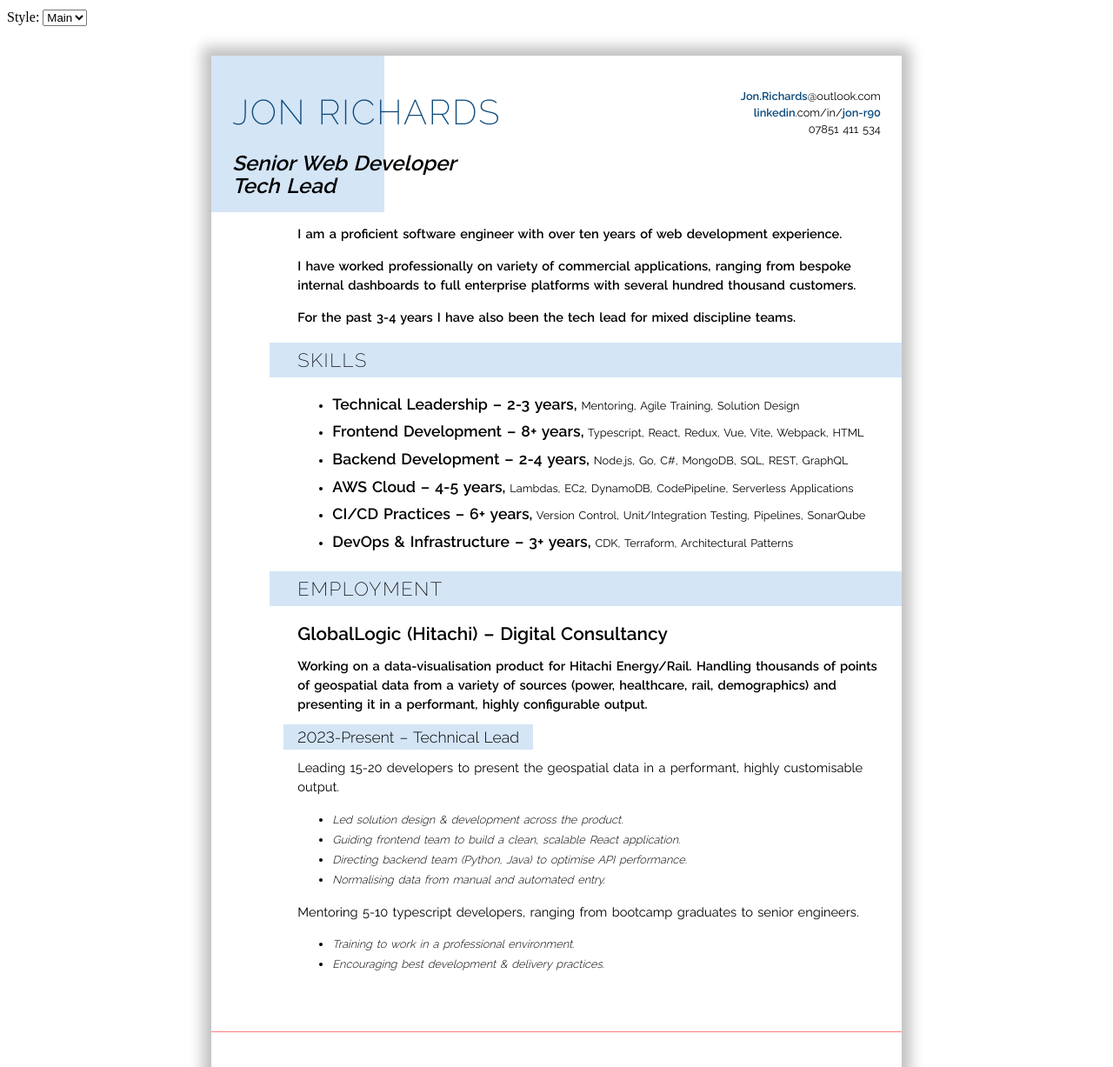
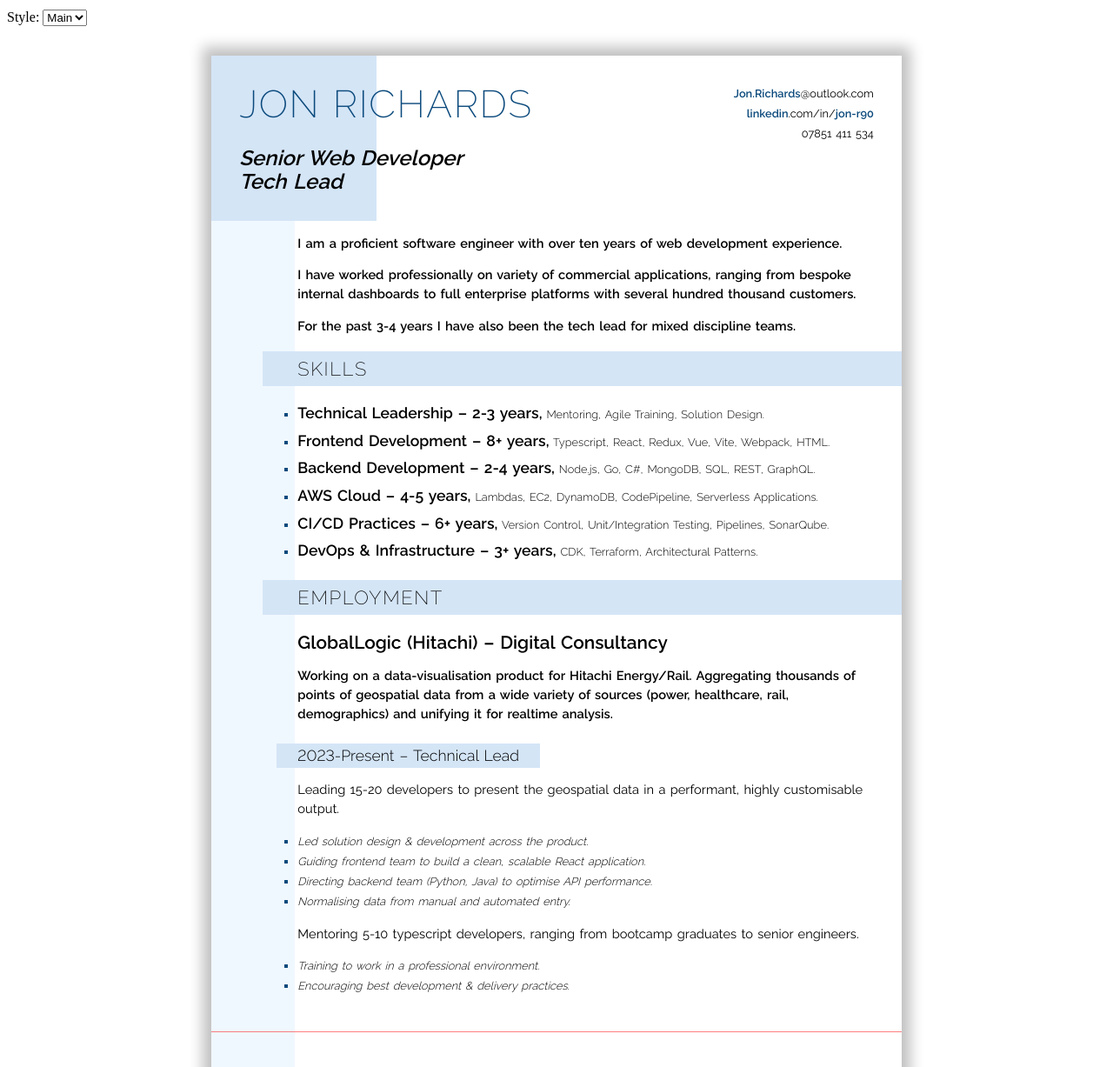
Before and after one commit to jon-r/cv, a plain HTML site: page html/index.html in a window 1280 px wide. Shown: the top 1227 px of the page at 87% size. Drawn offline with Linux system fonts and the light colour scheme.

Commit message:
final style polish

```diff
--- a/html/assets/style-main.css
+++ b/html/assets/style-main.css
@@ -1,16 +1,27 @@
 @import url("https://fonts.googleapis.com/css2?family=Raleway:wght@200..600&display=swap");
 
 main {
+  position: relative;
   font-family: "Raleway", sans-serif;
+  word-spacing: 0.1rem;
   display: grid;
   grid-template-columns: repeat(8, minmax(0, 1fr));
   grid-auto-flow: column;
-  word-spacing: 0.1rem;
 
+  &::after {
+    content: "";
+    display: block;
+    position: absolute;
+    inset: 0 auto 0 0;
+    width: 6rem;
+    background-color: var(--bg-lite);
+    z-index: -1;
+  }
+
+  --bg-lite: #f0f8ff;
   --bg: #d4e5f6;
   --emphasis: #0a497c;
-
-  --page-margin: 1.5rem;
+  --page-margin: 2rem;
   --inner-margin: 1rem;
 }
 
@@ -32,16 +43,18 @@ a:not(:hover) {
 header {
   grid-column: 1 / span 2;
   background-color: var(--bg);
-  padding: var(--inner-margin) var(--page-margin);
-  /*padding: 2rem var(--inner-margin) var(--inner-margin) var(--page-margin);*/
+  padding: var(--page-margin);
   display: flex;
   flex-direction: column;
-  justify-content: flex-end;
+  justify-content: space-between;
+  height: 190px;
+  width: 190px;
 
   & h1 {
-    font-size: 2.5rem;
+    font-size: 2.75rem;
     white-space: nowrap;
     color: var(--emphasis);
+    margin: 0;
   }
 
   & h3 {
@@ -53,19 +66,15 @@ header {
   }
 }
 
-/*.sidebar {*/
-/*  grid-column: 1 / span 2;*/
-/*  height: 50px;*/
-/*}*/
-
 .contact {
   grid-column: 3 / span 6;
   font-size: 0.8rem;
+  line-height: 1.8;
   text-align: right;
 
   & ul {
     list-style: none;
-    /*margin: 0;*/
+    margin: 0;
     padding-top: var(--page-margin);
     padding-right: var(--page-margin);
   }
@@ -75,7 +84,10 @@ header {
   }
 }
 
-.about, .education, .skills, .jobs {
+.about,
+.education,
+.skills,
+.jobs {
   grid-column: 2 / span 7;
 
   & > * {
@@ -84,8 +96,8 @@ header {
 
   & h2 {
     background-color: var(--bg);
-    padding: 0.5rem 2rem;
-    margin-left: -2rem;
+    padding: 0.5rem 2.5rem;
+    margin-left: -2.5rem;
   }
 
   & h3 {
@@ -93,16 +105,27 @@ header {
   }
 
   & h4 {
+    display: inline-block;
+    font-size: 1.1rem;
+    font-weight: 300;
+    font-variant-numeric: lining-nums;
+    background-color: var(--bg);
+    padding: 0.25rem 1.5rem;
+    margin-left: -1.5rem;
+  }
+
+  & ul {
+    padding-left: 0;
+    list-style-type: square;
+  }
+
+  & li {
+    font-weight: 300;
     font-size: 0.8rem;
-    font-weight: 400;
+    line-height: 1.8;
 
-    & strong {
-      font-size: 1.1rem;
-      font-weight: 300;
-      font-variant-numeric: lining-nums;
-      background-color: var(--bg);
-      padding: 0.25rem 1rem;
-      margin-left: -1rem;
+    &::marker {
+      color: var(--emphasis);
     }
   }
 }
@@ -112,28 +135,21 @@ header {
     margin-bottom: 0;
   }
 
-  & li {
-    font-size: 0.8rem;
-    line-height: 1.8;
-
-    & strong {
-      font-size: 1.1rem;
-    }
+  & li strong {
+    font-size: 1.1rem;
   }
 }
 
-.jobs, .education {
+.jobs,
+.education {
   & li {
-    font-weight: 300;
     font-style: italic;
-    font-size: 0.8rem;
-    line-height: 1.8;
   }
 }
 
-/* todo use nth type if more. also wrap in print meda query */
+/* todo wrap in print meda query */
 .jobs .page-break {
-  height: 5rem;
+  height: 4rem;
 }
 .education .page-break {
   height: 10rem;
--- a/html/index.html
+++ b/html/index.html
@@ -10,7 +10,6 @@
     <link rel="icon" href="assets/favicon.svg" />
 
     <link rel="stylesheet" href="assets/reset.css" />
-    <!-- FIXME retarget styles -->
     <link rel="stylesheet" href="assets/styles.css" />
     <link id="style_main" rel="stylesheet" href="assets/style-main.css" />
     <link
@@ -35,9 +34,7 @@
           <h3><em>Senior Web Developer</em> <em>Tech Lead</em></h3>
         </header>
 
-        <div class="sidebar" role="presentation"></div>
-
-        <section class="contact">
+        <nav class="contact">
           <ul>
             <li>
               <a href="mailto:jon.richards@outlook.com"
@@ -51,7 +48,7 @@
             </li>
             <li><a href="tel:+447851411534">07851 411 534</a></li>
           </ul>
-        </section>
+        </nav>
         <section class="about">
           <p>
             <strong
@@ -79,27 +76,27 @@
           <ul>
             <li>
               <strong>Technical Leadership – 2-3 years,</strong> Mentoring,
-              Agile Training, Solution Design
+              Agile Training, Solution Design.
             </li>
             <li>
               <strong>Frontend Development – 8+ years,</strong> Typescript,
-              React, Redux, Vue, Vite, Webpack, HTML
+              React, Redux, Vue, Vite, Webpack, HTML.
             </li>
             <li>
               <strong>Backend Development – 2-4 years,</strong> Node.js, Go, C#,
-              MongoDB, SQL, REST, GraphQL
+              MongoDB, SQL, REST, GraphQL.
             </li>
             <li>
               <strong>AWS Cloud – 4-5 years,</strong> Lambdas, EC2, DynamoDB,
-              CodePipeline, Serverless Applications
+              CodePipeline, Serverless Applications.
             </li>
             <li>
               <strong>CI/CD Practices – 6+ years,</strong> Version Control,
-              Unit/Integration Testing, Pipelines, SonarQube
+              Unit/Integration Testing, Pipelines, SonarQube.
             </li>
             <li>
               <strong>DevOps &amp; Infrastructure – 3+ years,</strong> CDK,
-              Terraform, Architectural Patterns
+              Terraform, Architectural Patterns.
             </li>
           </ul>
         </section>
@@ -112,12 +109,12 @@
           <p>
             <strong
               >Working on a data-visualisation product for Hitachi Energy/Rail.
-              Handling thousands of points of geospatial data from a variety of
-              sources (power, healthcare, rail, demographics) and presenting it
-              in a performant, highly configurable output.</strong
+              Aggregating thousands of points of geospatial data from a wide
+              variety of sources (power, healthcare, rail, demographics) and
+              unifying it for realtime analysis.</strong
             >
           </p>
-          <h4><strong>2023-Present – Technical Lead</strong></h4>
+          <h4>2023-Present – Technical Lead</h4>
           <p>
             Leading 15-20 developers to present the geospatial data in a
             performant, highly customisable output.
@@ -155,7 +152,7 @@
               multi-million-pound weekly turnover.</strong
             >
           </p>
-          <h4><strong>2021-2023 – Lead Developer</strong></h4>
+          <h4>2021-2023 – Lead Developer</h4>
           <p>
             Member of the Centre of Excellence team, working closely with
             enterprise architects on how to make the most of AWS Managed
@@ -176,7 +173,7 @@
               Docker, Webpack Module Federation.
             </li>
           </ul>
-          <h4><strong>2019-2021 – Senior Developer</strong></h4>
+          <h4>2019-2021 – Senior Developer</h4>
           <p>
             A senior member of the games team, producing a service stack
             suitable for multiple gaming product requirements (Slots, Live
@@ -195,7 +192,7 @@
               Frontend games integrations – React, Redux, REST, UKGC Compliance.
             </li>
           </ul>
-          <h4><strong>2017-2019 – Web Developer</strong></h4>
+          <h4>2017-2019 – Web Developer</h4>
           <p>
             Part of the greenfield team setting up the foundations for a new
             cross-product platform (Gaming, Sportsbook, Account Management,
@@ -233,7 +230,6 @@
       red: document.querySelector("#style_red"),
     };
 
-    // todo maybe add astro|alpine?
     //  todo look at a way to not load these until enabled?
     const select = document.getElementById("select_style");
     select.addEventListener("change", (e) => {
--- a/raw/assets/style-main.css
+++ b/raw/assets/style-main.css
@@ -1,16 +1,27 @@
 @import url("https://fonts.googleapis.com/css2?family=Raleway:wght@200..600&display=swap");
 
 main {
+  position: relative;
   font-family: "Raleway", sans-serif;
+  word-spacing: 0.1rem;
   display: grid;
   grid-template-columns: repeat(8, minmax(0, 1fr));
   grid-auto-flow: column;
-  word-spacing: 0.1rem;
 
+  &::after {
+    content: "";
+    display: block;
+    position: absolute;
+    inset: 0 auto 0 0;
+    width: 6rem;
+    background-color: var(--bg-lite);
+    z-index: -1;
+  }
+
+  --bg-lite: #f0f8ff;
   --bg: #d4e5f6;
   --emphasis: #0a497c;
-
-  --page-margin: 1.5rem;
+  --page-margin: 2rem;
   --inner-margin: 1rem;
 }
 
@@ -32,16 +43,18 @@ a:not(:hover) {
 header {
   grid-column: 1 / span 2;
   background-color: var(--bg);
-  padding: var(--inner-margin) var(--page-margin);
-  /*padding: 2rem var(--inner-margin) var(--inner-margin) var(--page-margin);*/
+  padding: var(--page-margin);
   display: flex;
   flex-direction: column;
-  justify-content: flex-end;
+  justify-content: space-between;
+  height: 190px;
+  width: 190px;
 
   & h1 {
-    font-size: 2.5rem;
+    font-size: 2.75rem;
     white-space: nowrap;
     color: var(--emphasis);
+    margin: 0;
   }
 
   & h3 {
@@ -53,19 +66,15 @@ header {
   }
 }
 
-/*.sidebar {*/
-/*  grid-column: 1 / span 2;*/
-/*  height: 50px;*/
-/*}*/
-
 .contact {
   grid-column: 3 / span 6;
   font-size: 0.8rem;
+  line-height: 1.8;
   text-align: right;
 
   & ul {
     list-style: none;
-    /*margin: 0;*/
+    margin: 0;
     padding-top: var(--page-margin);
     padding-right: var(--page-margin);
   }
@@ -75,7 +84,10 @@ header {
   }
 }
 
-.about, .education, .skills, .jobs {
+.about,
+.education,
+.skills,
+.jobs {
   grid-column: 2 / span 7;
 
   & > * {
@@ -84,8 +96,8 @@ header {
 
   & h2 {
     background-color: var(--bg);
-    padding: 0.5rem 2rem;
-    margin-left: -2rem;
+    padding: 0.5rem 2.5rem;
+    margin-left: -2.5rem;
   }
 
   & h3 {
@@ -93,16 +105,27 @@ header {
   }
 
   & h4 {
+    display: inline-block;
+    font-size: 1.1rem;
+    font-weight: 300;
+    font-variant-numeric: lining-nums;
+    background-color: var(--bg);
+    padding: 0.25rem 1.5rem;
+    margin-left: -1.5rem;
+  }
+
+  & ul {
+    padding-left: 0;
+    list-style-type: square;
+  }
+
+  & li {
+    font-weight: 300;
     font-size: 0.8rem;
-    font-weight: 400;
+    line-height: 1.8;
 
-    & strong {
-      font-size: 1.1rem;
-      font-weight: 300;
-      font-variant-numeric: lining-nums;
-      background-color: var(--bg);
-      padding: 0.25rem 1rem;
-      margin-left: -1rem;
+    &::marker {
+      color: var(--emphasis);
     }
   }
 }
@@ -112,28 +135,21 @@ header {
     margin-bottom: 0;
   }
 
-  & li {
-    font-size: 0.8rem;
-    line-height: 1.8;
-
-    & strong {
-      font-size: 1.1rem;
-    }
+  & li strong {
+    font-size: 1.1rem;
   }
 }
 
-.jobs, .education {
+.jobs,
+.education {
   & li {
-    font-weight: 300;
     font-style: italic;
-    font-size: 0.8rem;
-    line-height: 1.8;
   }
 }
 
-/* todo use nth type if more. also wrap in print meda query */
+/* todo wrap in print meda query */
 .jobs .page-break {
-  height: 5rem;
+  height: 4rem;
 }
 .education .page-break {
   height: 10rem;
--- a/raw/template.ts
+++ b/raw/template.ts
@@ -6,46 +6,45 @@ type AboutProps = {
   body: string;
 };
 
-// todo configure prettier to clean this up?
 function template(about: AboutProps) {
-  return `
-      <!doctype html>
+  return `<!doctype html>
 <html lang="en">
   <head>
-        <meta charset="UTF-8">
+    <meta charset="UTF-8" />
     <title>${about.title}</title>
 
-        <meta name="viewport" content="width=device-width,initial-scale=1"/>
-        <meta name="description" content="${about.description}"/>
+    <meta name="viewport" content="width=device-width,initial-scale=1" />
+    <meta name="description" content="${about.description}" />
 
-        <link rel="icon" href="${about.favicon}">
+    <link rel="icon" href="${about.favicon}" />
 
-        <link rel="stylesheet" href="assets/reset.css">
-        <!-- FIXME retarget styles -->
-        <link rel="stylesheet" href="assets/styles.css">
-        <link id="style_main" rel="stylesheet" href="assets/style-main.css" >
-        <link id="style_red" rel="stylesheet" href="assets/style-red.css" disabled>
+    <link rel="stylesheet" href="assets/reset.css" />
+    <link rel="stylesheet" href="assets/styles.css" />
+    <link id="style_main" rel="stylesheet" href="assets/style-main.css" />
+    <link
+      id="style_red"
+      rel="stylesheet"
+      href="assets/style-red.css"
+      disabled
+    />
   </head>
   <body>
     <label>
       Style:
       <select id="select_style">
-            <option value="main" >Main</option>
-            <option value="red" >Red</option>
+        <option value="main">Main</option>
+        <option value="red">Red</option>
       </select>
     </label>
-          <div class="page">
-        ${about.body}
-        </div>
+    <div class="page">${about.body}</div>
   </body>
 
   <script>
     const stylesheets = {
-          main: document.querySelector('#style_main'),
-          red: document.querySelector('#style_red'),
+      main: document.querySelector("#style_main"),
+      red: document.querySelector("#style_red"),
     };
 
-      // todo maybe add astro|alpine?
     //  todo look at a way to not load these until enabled?
     const select = document.getElementById("select_style");
     select.addEventListener("change", (e) => {
@@ -53,14 +52,12 @@ function template(about: AboutProps) {
         if (e.target.value === key) {
           value.removeAttribute("disabled");
         } else {
-                  value.setAttribute('disabled', true);
+          value.setAttribute("disabled", true);
         }
-          })
-      })
+      });
+    });
   </script>
-
-      </html>
-    `;
+</html>`;
 }
 
 export default template;
--- a/renderer/util.ts
+++ b/renderer/util.ts
@@ -6,7 +6,7 @@ type DebouncedCallback = Callback & {
 
 type DebounceOptions = {
   leading?: boolean;
-}
+};
 
 // https://youmightnotneed.com/lodash/
 export function debounce(
```
Also changed, not shown: raw/cv.md (+37 -31 lines). Lines whose indentation alone changed are shown as unchanged.
